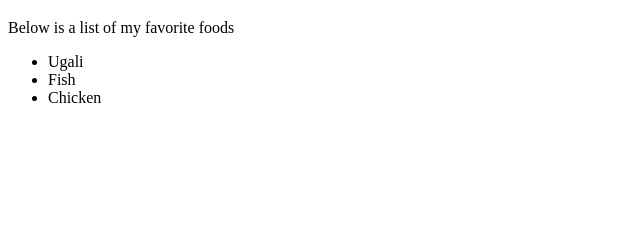
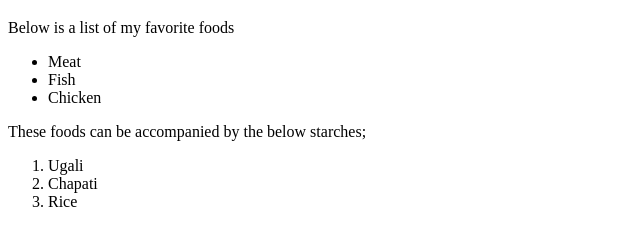
Before and after one commit to fchirchir/my-first-website, a plain HTML site: page my-favorite-things.html in a window 1280 px wide. Shown: the part 61-306 px from the top of the page, without its empty margins (0-640 px from the left). Drawn offline with Linux system fonts and the light colour scheme.

Commit message:
Add ordered list

```diff
--- a/my-favorite-things.html
+++ b/my-favorite-things.html
@@ -8,10 +8,18 @@
     <p>Below is a list of my favorite foods</p>
 
     <ul>
-      <li>Ugali</li>
+      <li>Meat</li>
       <li>Fish</li>
       <li>Chicken</li>
     </ul>
 
+    <p>These foods can be accompanied by the below starches;</P>
+
+    <ol>
+      <li>Ugali</li>
+      <li>Chapati</li>
+      <li>Rice</li>
+    </ol>
+
   </body>
 </html>
```
